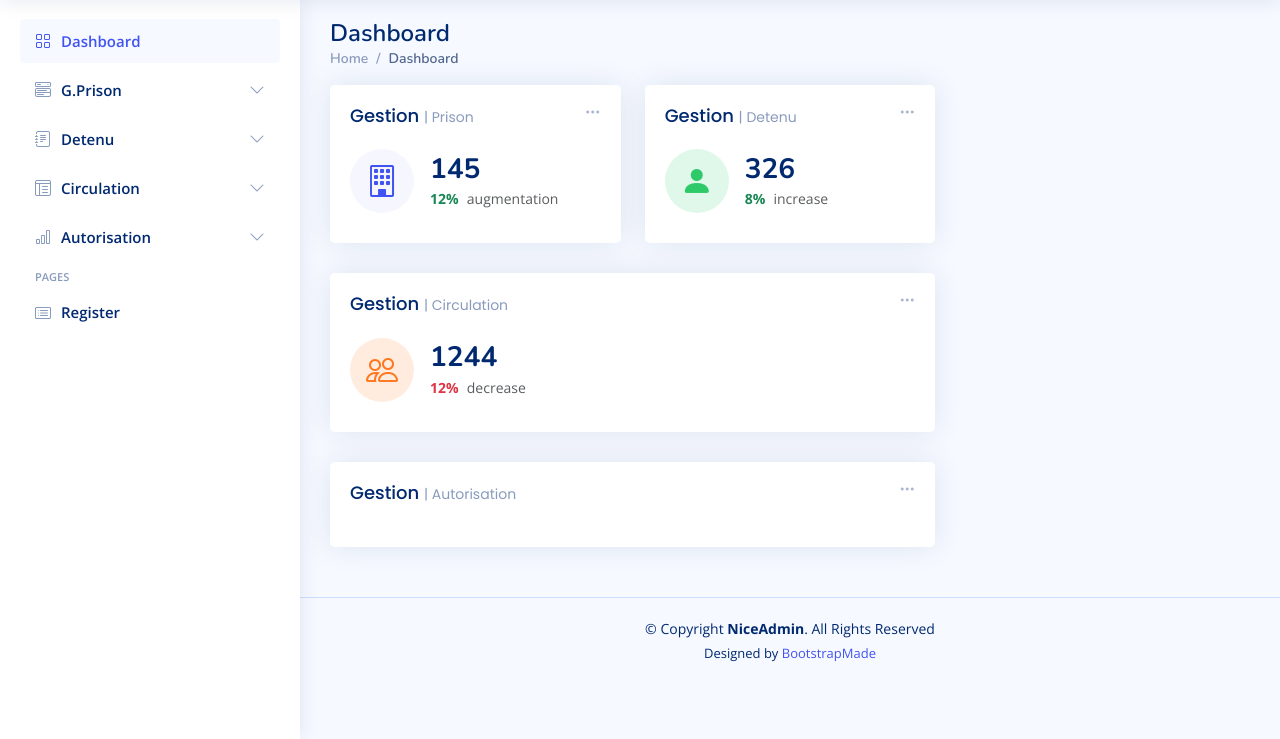
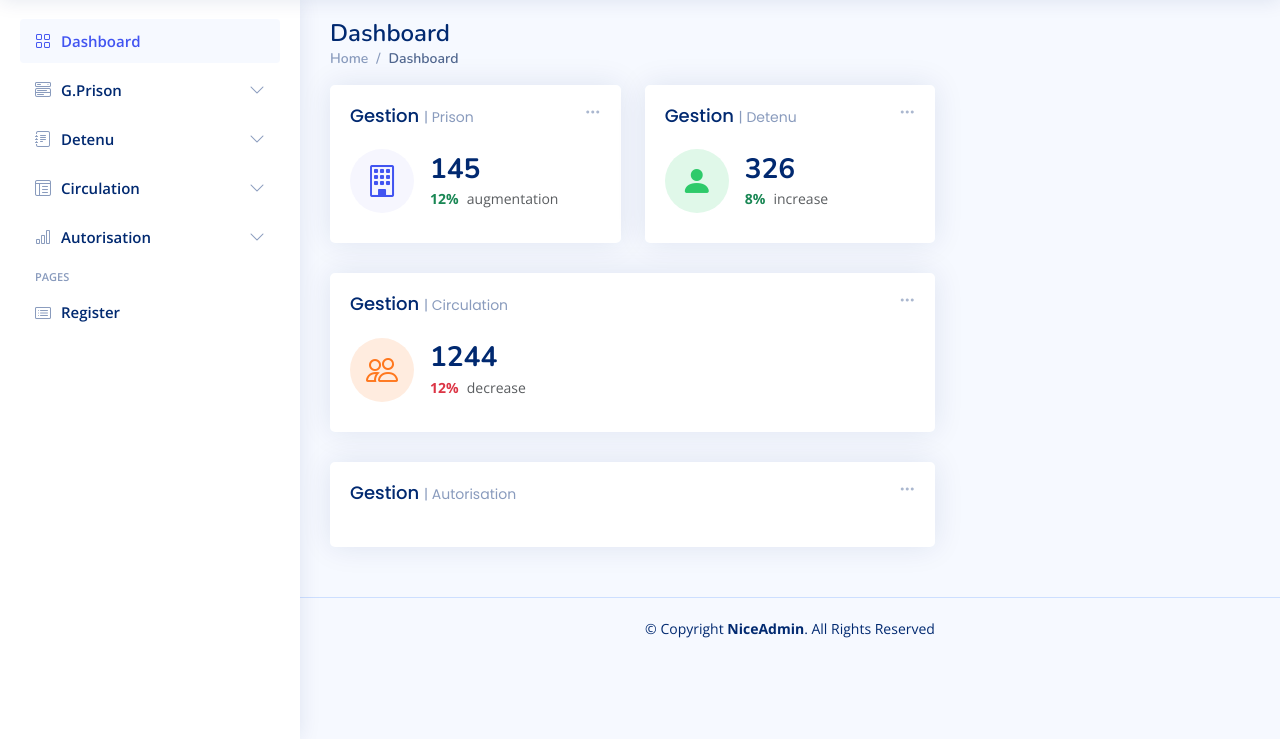
Before and after one commit to Perfectus001/GENIUS_COMMISSARIAT, a PHP site: page /dashboard.php in a window 1280 px wide. Shown: the part 61-800 px from the top of the page. Run offline with PHP 8.4, Linux system fonts and the light colour scheme; some libraries are stand-ins or nearby versions.

Commit message:
Ivenson 2.3

```diff
--- a/dashboard.php
+++ b/dashboard.php
@@ -432,13 +432,7 @@
     <div class="copyright">
       &copy; Copyright <strong><span>NiceAdmin</span></strong>. All Rights Reserved
     </div>
-    <div class="credits">
-      <!-- All the links in the footer should remain intact. -->
-      <!-- You can delete the links only if you purchased the pro version. -->
-      <!-- Licensing information: https://bootstrapmade.com/license/ -->
-      <!-- Purchase the pro version with working PHP/AJAX contact form: https://bootstrapmade.com/nice-admin-bootstrap-admin-html-template/ -->
-      Designed by <a href="https://bootstrapmade.com/">BootstrapMade</a>
-    </div>
+
   </footer><!-- End Footer -->
 
   <a href="#" class="back-to-top d-flex align-items-center justify-content-center"><i class="bi bi-arrow-up-short"></i></a>
```
